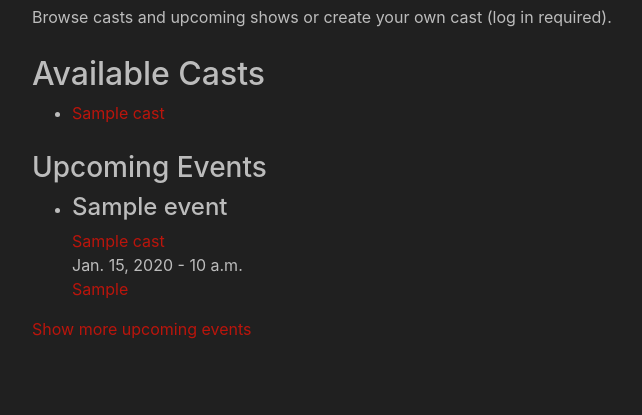
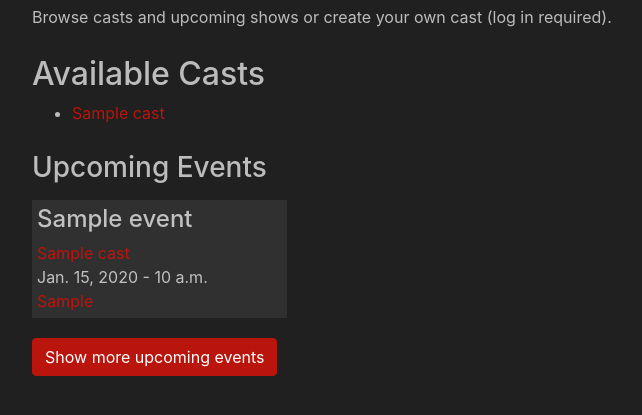
Before and after one commit to devdupont/Rocky-Rollcall, a Django app: page / in a window 1280 px wide. Shown: the part 183-598 px from the top of the page, without its empty margins (53-695 px from the left). Run offline with Django 3.2, Linux system fonts and the light colour scheme; tables that the repository leaves empty hold one stand-in row (values such as "Sample post"); parts of the project's set-up code (start-up, migrations or seed data) failed here and were passed over; some libraries are stand-ins or nearby versions.

Commit message:
Replace event ul

```diff
--- /dev/null
+++ b/events/templates/events/include/event_grid.html
@@ -0,0 +1,13 @@
+<div class="event-list row">
+    {% for event in events %}
+        <div class="col-lg-3 col-md-4 col-sm-6 col-xs-12">
+            {% if tinylist %}
+                {% include 'events/include/event_short.html' with event=event %}
+            {% else %}
+                {% include 'events/include/event.html' with event=event %}
+            {% endif %}
+        </div>
+    {% empty %}
+        No events yet.
+    {% endfor %}
+</div>
--- a/events/templates/events/include/event_list.html
+++ b/events/templates/events/include/event_list.html
@@ -1,15 +1,11 @@
-<div>
-    <ul>
+<div class="event-list">
     {% for event in events %}
-        <li>
         {% if tinylist %}
             {% include 'events/include/event_short.html' with event=event %}
         {% else %}
             {% include 'events/include/event.html' with event=event %}
         {% endif %}
-        </li>
     {% empty %}
-        <li>No events yet.</li>
+        No events yet.
     {% endfor %}
-    </ul>
 </div>
--- a/landingpage/static/css/rockymain.css
+++ b/landingpage/static/css/rockymain.css
@@ -46,6 +46,10 @@ main .row {
     margin-top: 10px;
 }
 
+aside {
+    margin-bottom: 20px;
+}
+
 .btn-primary {
     background-color: #BA150C;
     border-color: #BA150C;
@@ -68,3 +72,13 @@ main .row {
     border-color: #BA150C;
     color: white;
 }
+
+.event-list {
+    margin-bottom: 15px;
+}
+
+.event {
+    background-color: #303030;
+    margin: 5px 0px 5px 0px;
+    padding: 5px;
+}
--- a/landingpage/templates/landingpage/landingpage.html
+++ b/landingpage/templates/landingpage/landingpage.html
@@ -25,8 +25,8 @@
     <div class="row events-card">
         <div class="col">
             <h3>Upcoming Events</h3>
-            {% include 'events/include/event_list.html' %}
-            <a href="{% url 'event_list' %}">Show more upcoming events</a>
+            {% include 'events/include/event_grid.html' %}
+            <a class="btn btn-primary" href="{% url 'event_list' %}">Show more upcoming events</a>
         </div>
     </div>
 {% endblock %}
```
Also changed, not shown: castpage/templates/castpage/home.html (+6 -4 lines).
